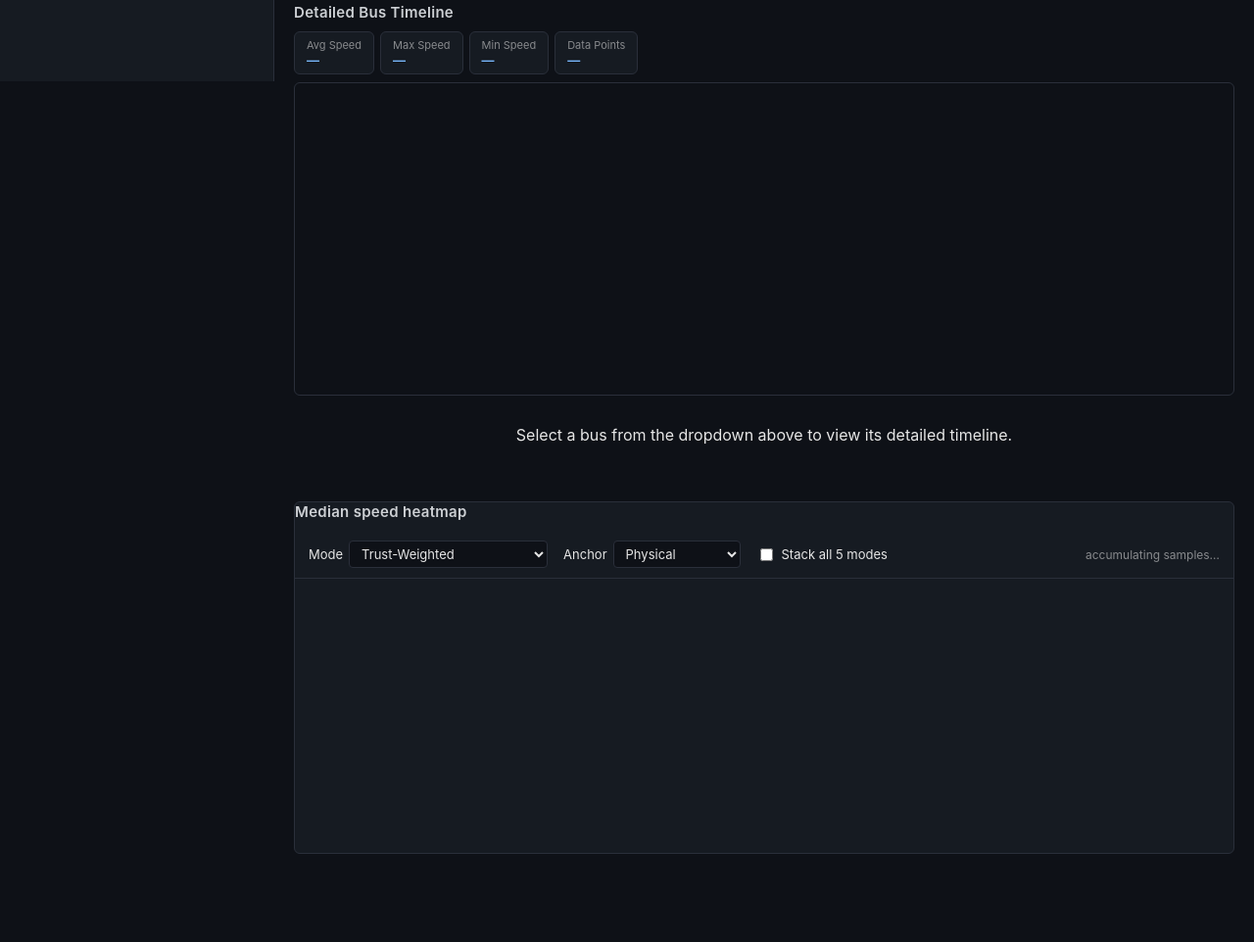
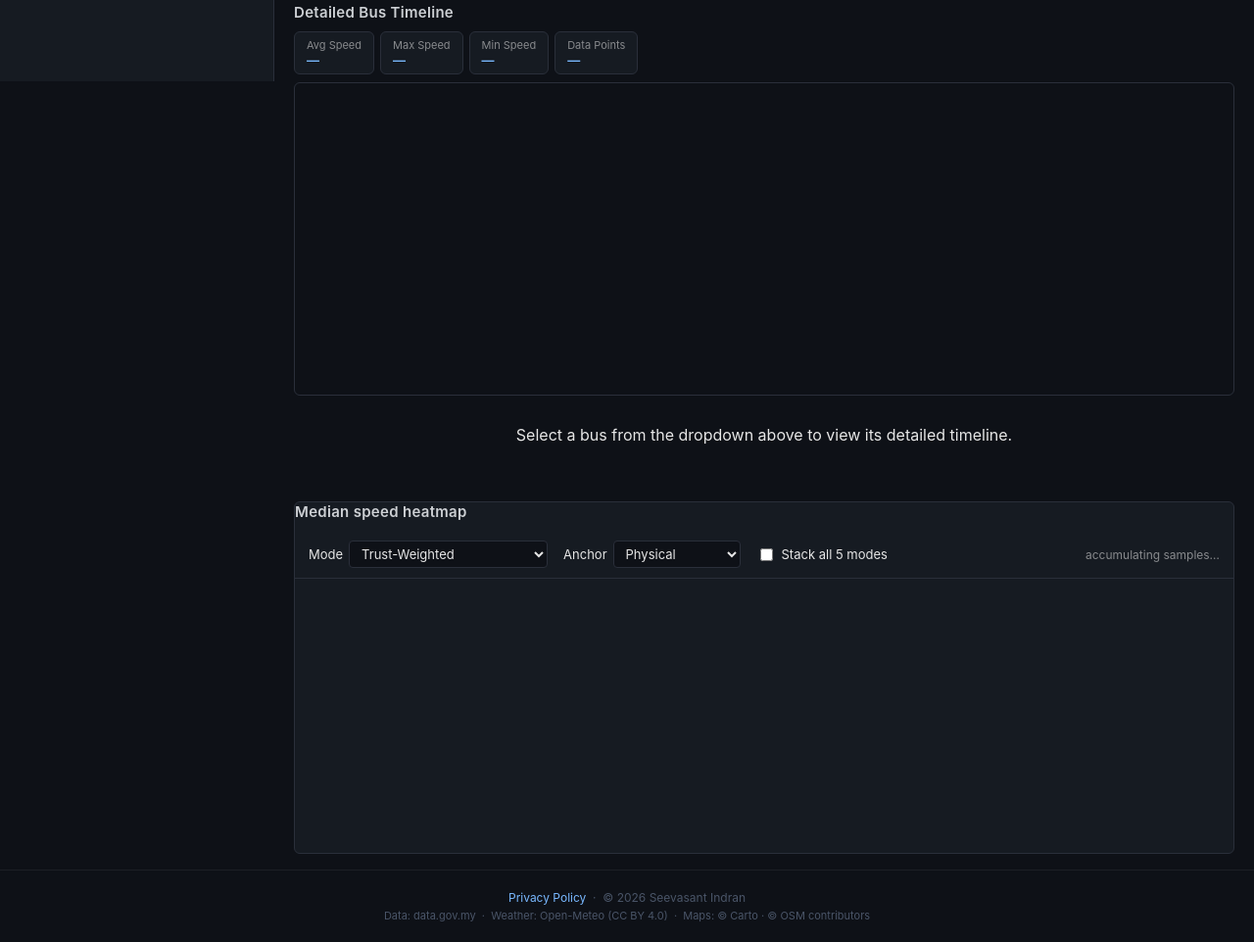
Before and after one commit to zeeva85/transit-pulse, a website: page public/index.html in a window 1280 px wide. Shown: the part 717-1679 px from the top of the page at 98% size. Before the commit the page ends 1605 px from the top, so only its background shows below. Drawn offline with nearby package versions, Linux system fonts and the light colour scheme; no server answers.

Commit message:
test: add footer HTML + CSS grid row (change 1 of 3)

```diff
--- a/public/index.html
+++ b/public/index.html
@@ -370,6 +370,16 @@
   </div>
 </div>
 
+<footer style="grid-area:footer;text-align:center;padding:20px 24px;font-size:12px;color:#4a5568;border-top:1px solid rgba(255,255,255,0.06)">
+  <a href="/privacy" style="color:#79b8ff;text-decoration:none">Privacy Policy</a>
+  &nbsp;&middot;&nbsp;
+  &copy; 2026 Seevasant Indran
+  <br>
+  <span style="font-size:11px;margin-top:4px;display:inline-block">
+    Data: data.gov.my &nbsp;&middot;&nbsp; Weather: Open-Meteo (CC BY 4.0) &nbsp;&middot;&nbsp; Maps: © Carto · © OSM contributors
+  </span>
+</footer>
+
 <script src="/config.js"></script>
 <script src="https://unpkg.com/maplibre-gl@3.6.2/dist/maplibre-gl.js"></script>
   <script src="https://unpkg.com/deck.gl@9.0.32/dist.min.js"></script>
--- a/public/style.css
+++ b/public/style.css
@@ -6,11 +6,12 @@ body {
   color: #e6e6e6;
   background: #0e1117;
   display: grid;
-  grid-template-rows: 70px 1fr;
+  grid-template-rows: 70px 1fr auto;
   grid-template-columns: 280px 1fr;
   grid-template-areas:
     "header  header"
-    "sidebar main";
+    "sidebar main"
+    "footer  footer";
   min-height: 100vh;
 }
 
```
